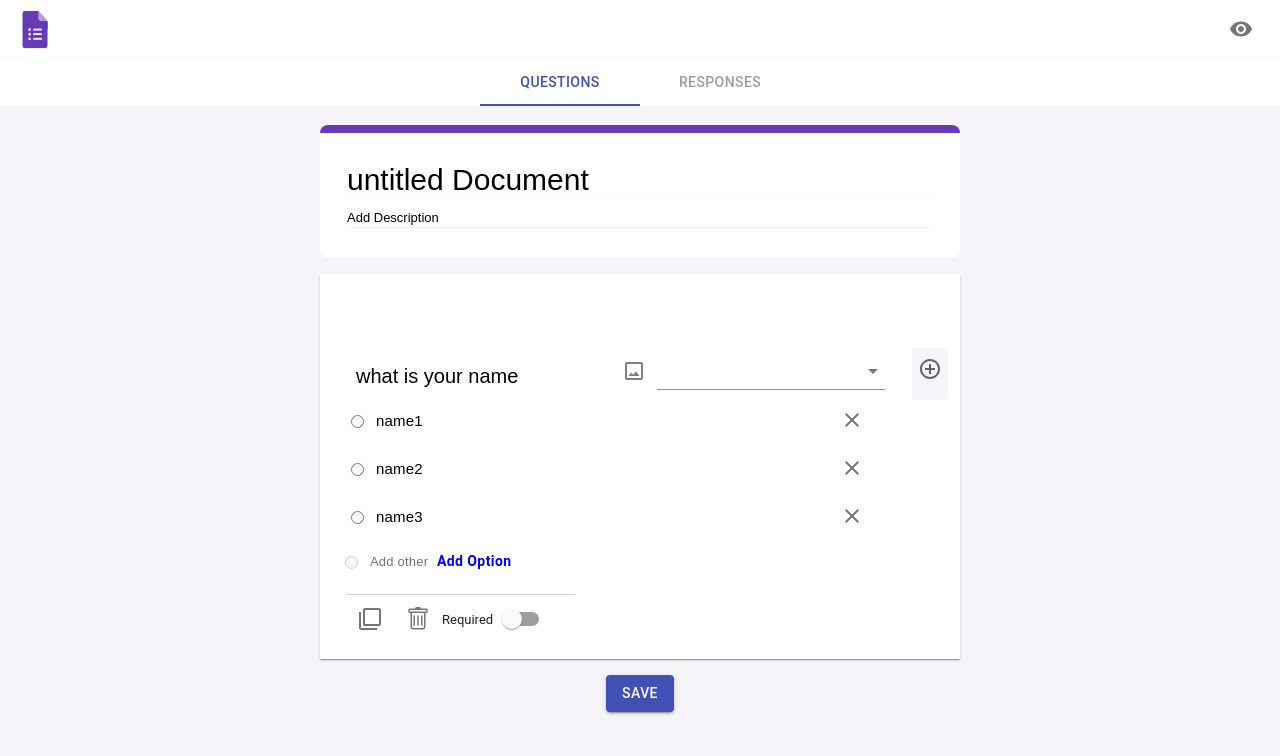
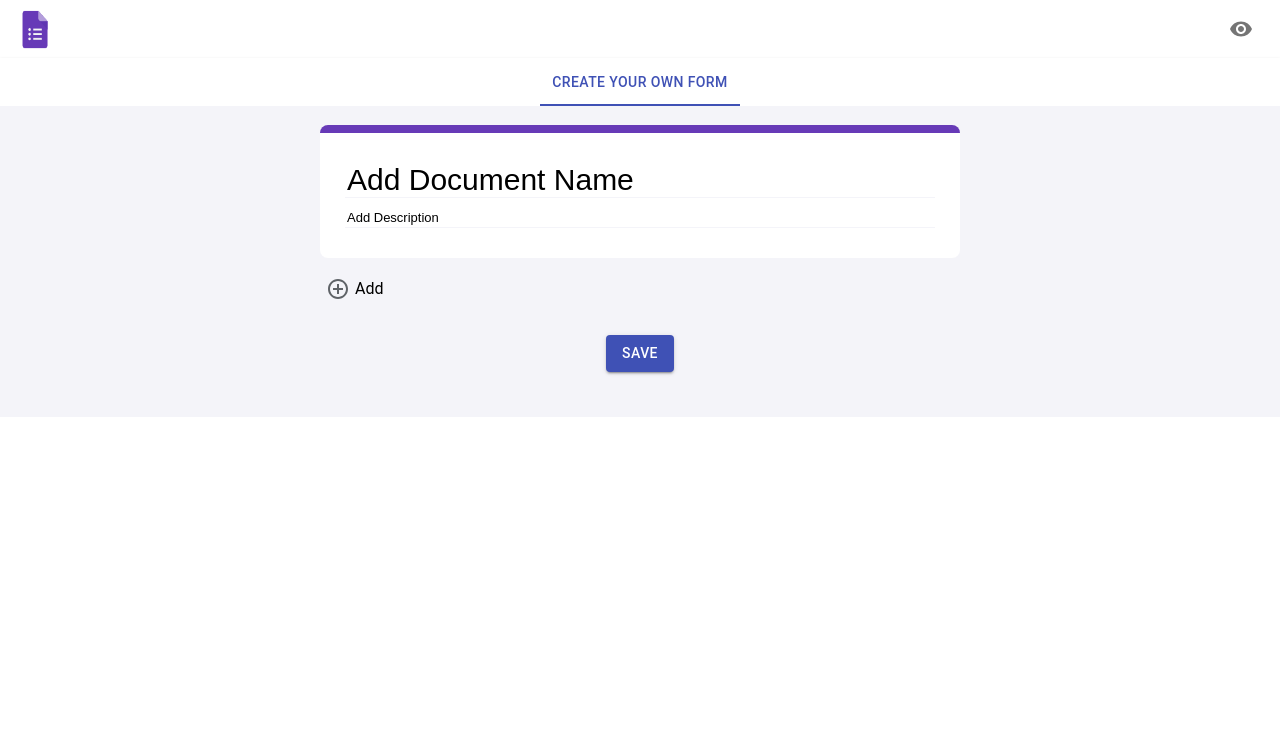
Before and after one commit to aditisolanki71/google-form-app, a React (Create React App) app: page /form/1 in a window 1280 px wide. Shown: the top 756 px of the page. Built offline with nearby package versions, Linux system fonts and the light colour scheme.

Commit message:
Use localStorage,List and Form Related Change

```diff
--- a/src/components/google-form/form-tab/form-tabs.js
+++ b/src/components/google-form/form-tab/form-tabs.js
@@ -19,8 +19,8 @@ function FormTabs() {
                onChange={handleChange}
                aria-label="disabled tabs example"
                >
-                  <Tab label="questions" />
-                  <Tab label="Responses" disabled />
+                  <Tab label="Create your own Form" />
+                  {/* <Tab label="Responses" disabled /> */}
                </Tabs>
             </Paper>
          </div>
--- a/src/components/google-form/questions/question-form.js
+++ b/src/components/google-form/questions/question-form.js
@@ -19,28 +19,31 @@ import Switch from '@material-ui/core/Switch';
 import {BsTrash} from "react-icons/bs"
 import AddCircleOutlineIcon from '@material-ui/icons/AddCircleOutline';
 import { useParams } from "react-router";
+import { useHistory } from 'react-router-dom';
 import { actionTypes } from '../../reducer/reducer'
 import { useStateValue } from '../../store/stateprovider'
 import uuid from "react-uuid"
 import './questions-form.css'
 function QuestionForm() {
+     var history = useHistory()
    const [questions,setQuestions] =useState([
-      {
-         questionName: "what is your name",
-         questionType: "radio",
-         options: [
-               {optionName: "name1"},
-               {optionName: "name2"},
-               {optionName: "name3"}],
-         open:true,
-         required:false,
-         answer:false,
-         answerKey:"",
-         point:0
-      }]
+      // {
+      //    questionName: "what is your name",
+      //    questionType: "radio",
+      //    options: [
+      //          {optionName: "name1"},
+      //          {optionName: "name2"},
+      //          {optionName: "name3"}],
+      //    open:true,
+      //    required:false,
+      //    answer:false,
+      //    answerKey:"",
+      //    point:0
+      // }
+   ]
    );
 
-   const [documentName,setDocName] =useState("untitled Document");
+   const [documentName,setDocName] =useState("Add Document Name");
    const [documentDescription,setDocDesc] =useState("Add Description");
    let { id } = useParams();
 
@@ -97,15 +100,9 @@ function QuestionForm() {
         setQuestions(qs)
    }
 
-   const requiredQuestion = (que_index) => {
-      var requiredQuestion = [...questions];
-      requiredQuestion[que_index].required =  ! requiredQuestion[que_index].required
-      setQuestions(requiredQuestion)
-   }
-
    function addMoreQuestionField(){
       setQuestions(questions => [...questions, {
-            questionName: "Question",
+            questionName: "Add Question",
             questionType:"radio",
             options : [{optionName: "Option 1"}],
             open: true,
@@ -128,10 +125,26 @@ function QuestionForm() {
                doc_desc:documentDescription
             }
           })
-          localStorage.setItem('form_data',JSON.stringify({uuid:uuid(),
+          let getData = localStorage.getItem('form_data')
+          try {
+            if(getData.length > 0)
+            {
+               getData = JSON.parse(getData);
+            }
+         } catch(e) {
+            console.log('err',e)
+         }
+         if(!getData)
+         {
+            getData = [];
+         }
+
+          localStorage.setItem('form_data',JSON.stringify([...getData,{uuid:uuid(),
                                                             form_name:documentName,
                                                             form_description:documentDescription
-                                                         }))
+                                                         }]))
+         alert("Your Form has been designed")
+         history.push("/response")
       }
       const question = () => {
          return questions && questions.map((q,i) => (
@@ -189,9 +202,8 @@ function QuestionForm() {
                         value={q.questionName}
                         onChange={(e)=>{handleQuestionValue(e.target.value, i)}}
                      />
-                        <CropOriginalIcon style={{color:'gray'}} />
                         {/* question type dropdown */}
-                           <Select className="select" style={{color:"gray",fontSize:"10px"}} >
+                           <Select placeholder="select question type" className="select" style={{color:"gray",fontSize:"20px"}} >
                               <MenuItem
                                  id="text"
                                  value="Text"
@@ -304,19 +316,6 @@ function QuestionForm() {
                         <IconButton aria-label="delete" onClick={()=>{deleteQuestion(i)}}>
                                <BsTrash />
                         </IconButton>
-                        <span
-                           // style={{color:"#5f6368",fontSize:"13px"}}
-                           className="required-btn"
-                           >
-                           Required </span>
-                           <Switch
-                              name="checkedA"
-                              color="primary"
-                              checked={q.required}
-                              onClick={()=>{requiredQuestion(i)}}
-                              />
-                           <IconButton>
-                        </IconButton>
                      </div>
                   </div>
 
@@ -353,6 +352,14 @@ function QuestionForm() {
             />
          </div>
       </div>
+      <div className="question-edit">
+         {questions && questions.length < 1 ? (
+            <div class="default-add-question" onClick={addMoreQuestionField}>
+               <AddCircleOutlineIcon className="edit" />
+               <span className="text">Add</span>
+            </div>)
+            : ''}
+      </div>
       {question()}
       <div className="save-form">
             <Button
--- a/src/components/google-form/questions/questions-form.css
+++ b/src/components/google-form/questions/questions-form.css
@@ -182,6 +182,17 @@
    width:35px;
 }
 
+.default-add-question {
+   background-color:#F4F4F9;
+   display:flex;
+   flex-direction: row;
+   height:50px;
+   width:50px;
+}
+.text {
+   margin-top: 10px;
+}
+
 .edit{
    color:#5f6368;
    padding:8px 5px;
--- /dev/null
+++ b/src/components/layouts/header.css
@@ -0,0 +1,8 @@
+.header {
+   text-align: right;
+   margin: 10px;
+}
+.total-response-text {
+   font-size: 20px;
+   margin-right: 10px;
+}
--- a/src/components/layouts/header.js
+++ b/src/components/layouts/header.js
@@ -2,7 +2,41 @@ import React from "react"
 import Button from '@material-ui/core/Button';
 import uuid from "react-uuid"
 import { useHistory } from "react-router-dom"
-function Header() {
+import Table from '@material-ui/core/Table';
+import TableBody from '@material-ui/core/TableBody';
+import TableCell from '@material-ui/core/TableCell';
+import TableContainer from '@material-ui/core/TableContainer';
+import TableHead from '@material-ui/core/TableHead';
+import TableRow from '@material-ui/core/TableRow';
+import Paper from '@material-ui/core/Paper';
+import { withStyles,makeStyles } from '@material-ui/core/styles';
+import "./header.css"
+const StyledTableCell = withStyles((theme) => ({
+   head: {
+     backgroundColor: theme.palette.common.black,
+     color: theme.palette.common.white,
+   },
+   body: {
+     fontSize: 14,
+   },
+ }))(TableCell);
+
+ const StyledTableRow = withStyles((theme) => ({
+   root: {
+     '&:nth-of-type(odd)': {
+       backgroundColor: theme.palette.action.hover,
+     },
+   },
+ }))(TableRow);
+
+const useStyles = makeStyles({
+   table: {
+     minWidth: 650,
+   },
+ });
+
+const Header = () =>  {
+   const classes = useStyles();
    const history = useHistory()
    let total_response = localStorage.getItem('response_array')
    try {
@@ -18,15 +52,56 @@ function Header() {
    }
 
    let formData = localStorage.getItem('form_data')
+   try {
+      if(formData.length > 0)
+      {
+         formData = JSON.parse(formData);
+      }
+   } catch(e) {
+      console.log('err',e)
+   }
+   if(!formData) {
+      formData = [];
+   }
    const createform = () => {
       const id = uuid()
       history.push("/form/"+id);
    }
 
    return (
-      <div className="header">
-         <Button onClick={createform} variant="contained">Add Form</Button>
-         <span>total response is {total_response?.length}</span>
+      <div>
+         <div className="header">
+            {/* <span className="total-response-text">Total Response is : {total_response?.length}</span> */}
+            <span className="total-response-text">Total Response is : {formData?.length}</span>
+            <Button onClick={createform} variant="contained" color="primary">Add Form</Button>
+         </div>
+         <div className="container">
+            <TableContainer component={Paper}>
+            <Table className={classes.table} aria-label="customized table">
+            <TableHead>
+               <TableRow>
+                  <StyledTableCell>UUid</StyledTableCell>
+                  <StyledTableCell>Name</StyledTableCell>
+                  <StyledTableCell>Description</StyledTableCell>
+               </TableRow>
+            </TableHead>
+            <TableBody>
+               {formData.map((row) => (
+                  <StyledTableRow key={row.uuid}>
+                  <StyledTableCell component="th" scope="row">
+                     {row.uuid}
+                  </StyledTableCell>
+                  <StyledTableCell component="th" scope="row">
+                     {row.form_name}
+                  </StyledTableCell>
+                  <StyledTableCell>{row.form_description}</StyledTableCell>
+                  </StyledTableRow>
+               ))}
+            </TableBody>
+            </Table>
+         </TableContainer>
+
+         </div>
       </div>
    )
 }
--- a/src/components/reducer/reducer.js
+++ b/src/components/reducer/reducer.js
@@ -6,13 +6,13 @@ export const initialState = {
 }
 
 export const actionTypes = {
-     SET_QUESTION:"SET_QUESTIONS",
+    SET_QUESTIONS:"SET_QUESTIONS",
 }
 
 const reducer = (state = initialState, action)=>{
    console.log(action);
    switch(action.type){
-       case actionTypes.SET_QUESTION :
+       case actionTypes.SET_QUESTIONS :
            return {
                ...state,
                 questions:action.payload.questions,
--- a/src/components/view-form/user-form.js
+++ b/src/components/view-form/user-form.js
@@ -60,10 +60,9 @@ const User_form = () => {
 
    //submit event
       const submit = () => {
-      // localStorage.setItem('response_array',JSON.stringify(answer))
+       localStorage.setItem('response_array',JSON.stringify(answer))
 
       let total_response = localStorage.getItem('response_array')
-      console.log('total_Res',total_response)
       try {
          if(total_response.length > 0)
          {
@@ -78,7 +77,7 @@ const User_form = () => {
       }
 
       localStorage.setItem('response_array',JSON.stringify([...total_response,{answer:answer,docname: doc_name,docdesc:doc_desc}]))
-      alert("your response has been submitted successfully")
+       alert("your response has been submitted successfully")
       history.push(`/`)
    }
 
@@ -155,9 +154,6 @@ const User_form = () => {
             <div className="user-form-submit">
                <Button  variant="contained" color="primary" onClick={submit} style={{fontSize:"14px"}}>Submit</Button>
             </div>
-            <div className="user-footer">
-                Google Forms
-            </div>
             </div>
         </div>
         </div>
```
